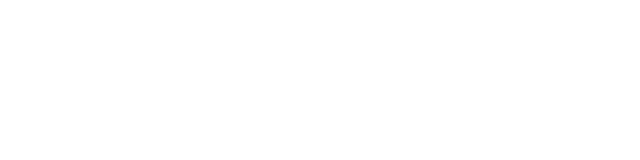
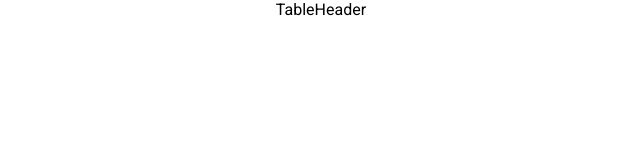
Before and after one commit to brenderbee/add-user, a React (Create React App) app: page / in a window 1280 px wide. Shown: the top 160 px of the page, without its empty margins (319-959 px from the left). Built offline with nearby package versions, Linux system fonts and the light colour scheme.

Commit message:
Create basic Table and TableHeader components. Use named exports.

```diff
--- a/src/App.js
+++ b/src/App.js
@@ -1,11 +1,12 @@
 import React, { Component } from 'react';
 import './App.css';
+import { Table } from './assets/components';
 
 class App extends Component {
   render() {
     return (
       <div className="App">
-
+        <Table />
       </div>
     );
   }
--- /dev/null
+++ b/src/assets/components/Table.js
@@ -0,0 +1,12 @@
+import React from 'react';
+import { TableHeader } from './';
+
+function Table() {
+  return (
+    <div>
+      <TableHeader />
+    </div>
+  );
+}
+
+export default Table;
--- /dev/null
+++ b/src/assets/components/TableHeader.js
@@ -0,0 +1,11 @@
+import React from 'react';
+
+function TableHeader() {
+  return (
+    <div>
+      TableHeader
+    </div>
+  );
+}
+
+export default TableHeader;
--- /dev/null
+++ b/src/assets/components/index.js
@@ -0,0 +1,7 @@
+import Table from './Table';
+import TableHeader from './TableHeader';
+
+export {
+  Table,
+  TableHeader
+}
```
